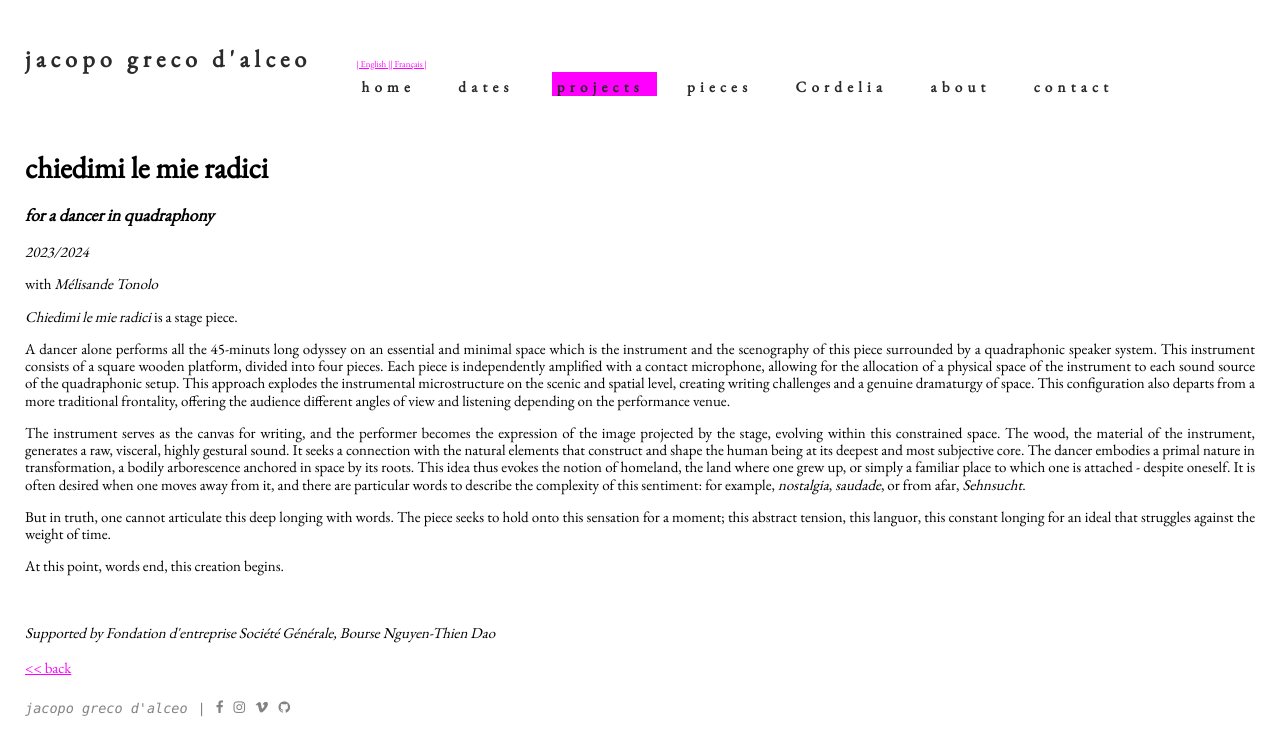
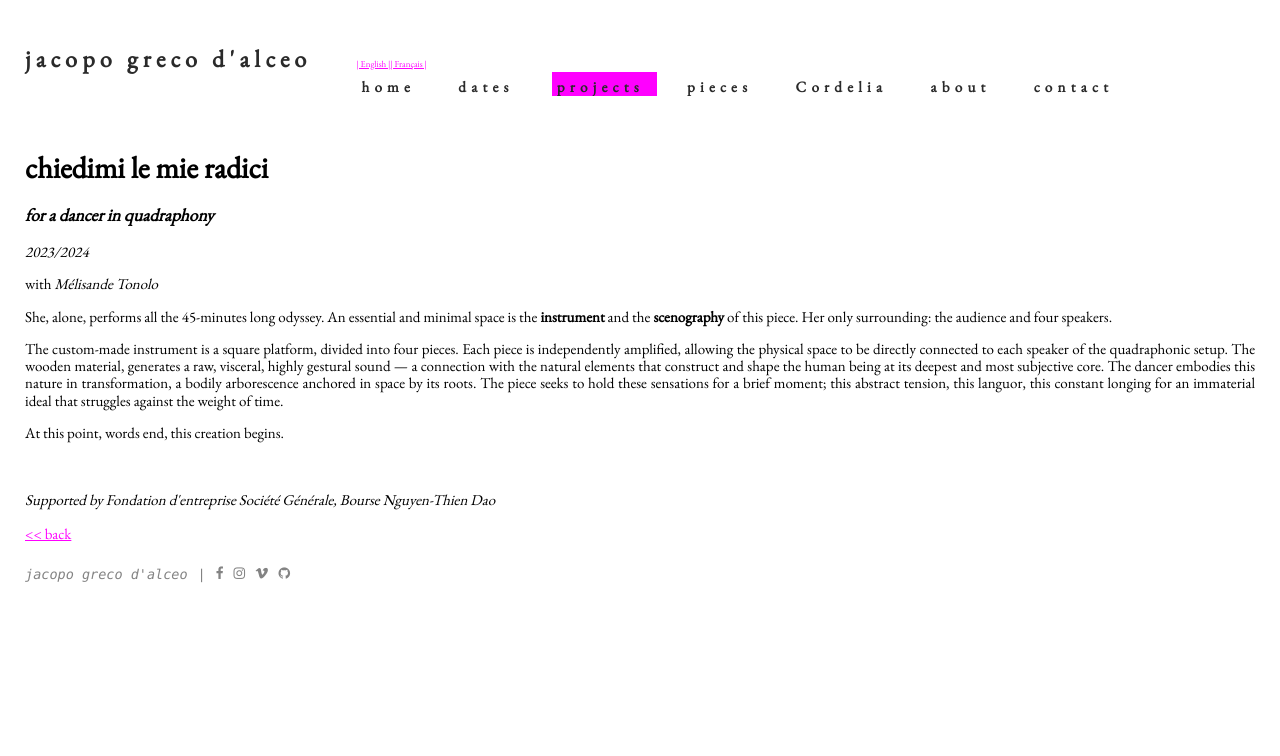
Before and after one commit to jacopogrecodalceo/jacopogrecodalceo.github.io, a Jekyll site: the page built from content/_en/projects/23_1-chiedimi_le_mie_radici.md, in a window 1280 px wide. Shown: the top 756 px of the page. Built offline with Jekyll 4.4.1, drawn with Linux system fonts in a browser that asks for light colours.

```diff
--- a/content/_en/projects/23_1-chiedimi_le_mie_radici.md
+++ b/content/_en/projects/23_1-chiedimi_le_mie_radici.md
@@ -9,12 +9,10 @@ partners: Fondation d'entreprise Société Générale, Bourse Nguyen-Thien Dao
 
 with *Mélisande Tonolo*
 
-*Chiedimi le mie radici* is a stage piece.
+She, alone, performs all the 45-minutes long odyssey. An essential and minimal space is the **instrument** and the **scenography** of this piece. Her only surrounding: the audience and four speakers.
 
-A dancer alone performs all the 45-minuts long odyssey on an essential and minimal space which is the instrument and the scenography of this piece surrounded by a quadraphonic speaker system. This instrument consists of a square wooden platform, divided into four pieces. Each piece is independently amplified with a contact microphone, allowing for the allocation of a physical space of the instrument to each sound source of the quadraphonic setup. This approach explodes the instrumental microstructure on the scenic and spatial level, creating writing challenges and a genuine dramaturgy of space. This configuration also departs from a more traditional frontality, offering the audience different angles of view and listening depending on the performance venue.
-
-The instrument serves as the canvas for writing, and the performer becomes the expression of the image projected by the stage, evolving within this constrained space. The wood, the material of the instrument, generates a raw, visceral, highly gestural sound. It seeks a connection with the natural elements that construct and shape the human being at its deepest and most subjective core. The dancer embodies a primal nature in transformation, a bodily arborescence anchored in space by its roots. This idea thus evokes the notion of homeland, the land where one grew up, or simply a familiar place to which one is attached - despite oneself. It is often desired when one moves away from it, and there are particular words to describe the complexity of this sentiment: for example, *nostalgia*, *saudade*, or from afar, *Sehnsucht*.
-
-But in truth, one cannot articulate this deep longing with words. The piece seeks to hold onto this sensation for a moment; this abstract tension, this languor, this constant longing for an ideal that struggles against the weight of time.
+The custom-made instrument is a square platform, divided into four pieces. Each piece is independently amplified, allowing the physical space to be directly connected to each speaker of the quadraphonic setup.
+The wooden material, generates a raw, visceral, highly gestural sound — a connection with the natural elements that construct and shape the human being at its deepest and most subjective core. The dancer embodies this nature in transformation, a bodily arborescence anchored in space by its roots.
+The piece seeks to hold these sensations for a brief moment; this abstract tension, this languor, this constant longing for an immaterial ideal that struggles against the weight of time.
 
 At this point, words end, this creation begins.
```
Also changed, not shown: content/_en/pieces/24_2-der Mond im Untergrund.md (added, +8 -0 lines), content/_fr/pieces/24_2-der Mond im Untergrund.md (added, +8 -0 lines), assets/images/der_Mond_im_Untergrund.png (added).
